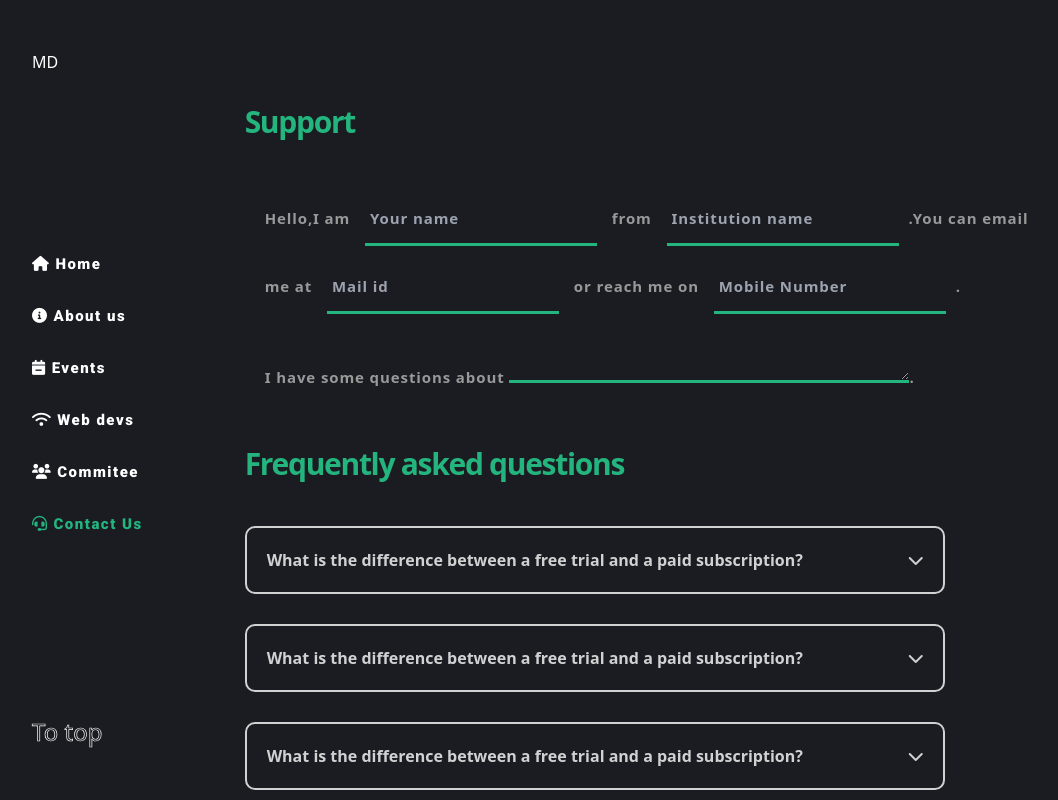
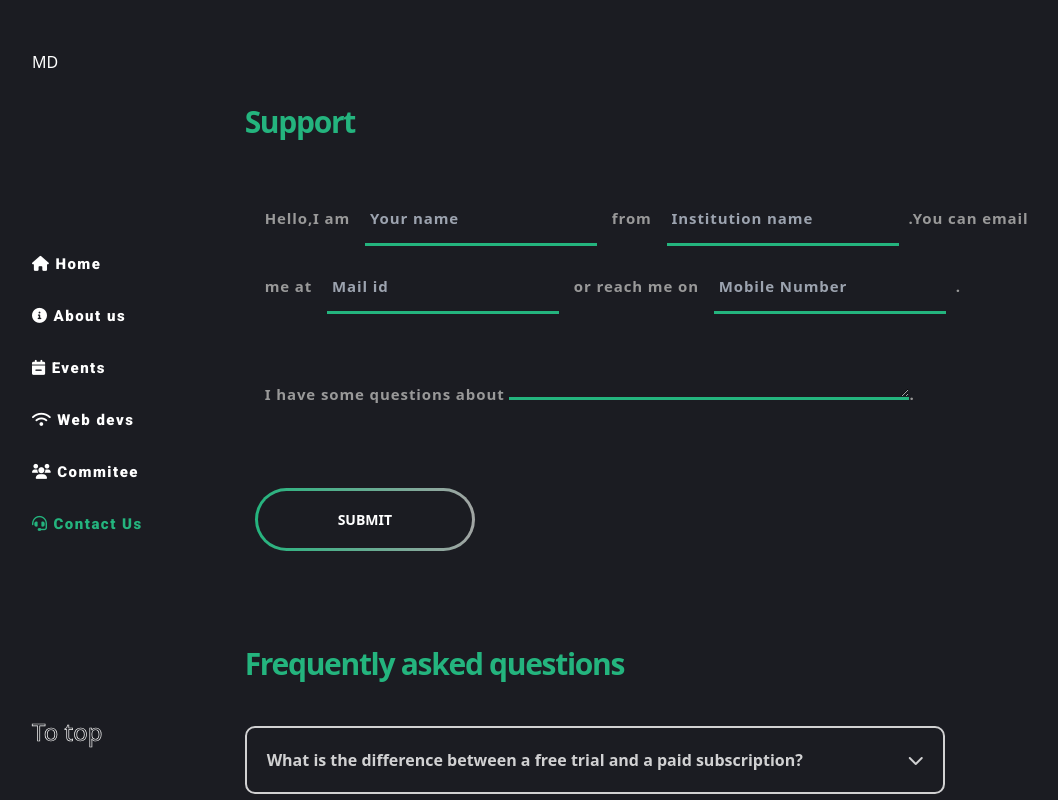
Before and after one commit to Sethu-bharathi/cryptera-website, a React (Create React App) app: page /contact_us in a window 1280 px wide. Shown: the whole page, without its empty margins (28-1086 px from the left). Built offline with nearby package versions, Linux system fonts and the light colour scheme.

Commit message:
contact button changed

```diff
--- a/src/Components/Screens/ContactUs.jsx
+++ b/src/Components/Screens/ContactUs.jsx
@@ -9,6 +9,9 @@ function ContactUs() {
                 <div className='support-content'>
 Hello,I am <input placeholder='Your name' /> from <input placeholder='Institution name' />.You can email me at <input placeholder='Mail id' /> or reach me on <input placeholder='Mobile Number' />.
 <br/><div className='txt-content'>I have some questions about <textarea className='text-area' />.</div>
+                </div>
+                <div className='submit'>
+                    <div>SUBMIT</div>
                 </div>
             </div>
             <div className='faq-container'>
--- a/src/Styles/ContactUs.css
+++ b/src/Styles/ContactUs.css
@@ -74,8 +74,8 @@
     margin-right: 10px;
 }
 .text-area{
-    width: 400px;
-    line-height: normal !important;
+    min-width: 400px;
+    line-height: normal;
     border: none;
     outline: none;
     border-bottom: 3px solid var(--fg-green);
@@ -83,7 +83,33 @@
     padding-left: 5px;
     font-weight: 700;
     color:var(--fg-white);
+    height: 60px;
 }
 .txt-content{
     margin-top: 20px;
+    ;
 }
+.submit{
+    background-image:linear-gradient(90deg, #24B47E,#a2a5a4);
+    width: fit-content;
+    padding: 3px;
+    border-radius: 50px;
+    color:white;
+    margin-top: 60px;
+    margin-left: 10px;
+    margin-bottom:90px
+
+}
+.submit>div{
+    width: 100%;
+    background-color: var(--bg-black);
+    border-radius: 50px;
+    padding: 18px 80px;
+    font-size: 14px;
+    font-weight: 800;
+    cursor: pointer;
+
+}
+.submit>div:hover{
+   color: var(--fg-green);
+}
```
